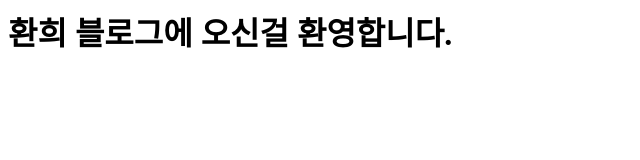
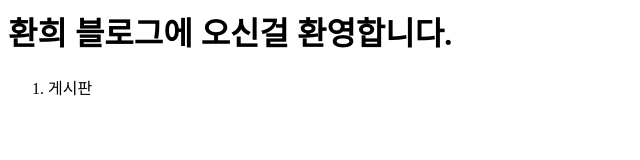
Before and after one commit to whanhee97/MyBlog, a plain HTML site: page Index.html in a window 1280 px wide. Shown: the full height of the page, 0-640 px from the left. Drawn offline with Linux system fonts and the light colour scheme.

Commit message:
게시판 추가

```diff
--- a/Index.html
+++ b/Index.html
@@ -5,5 +5,8 @@
     </head>
     <body>
         <h1>환희 블로그에 오신걸 환영합니다.</h1>
+        <ol>
+            <li>게시판</li>
+        </ol>
     </body>
 </html>
```
